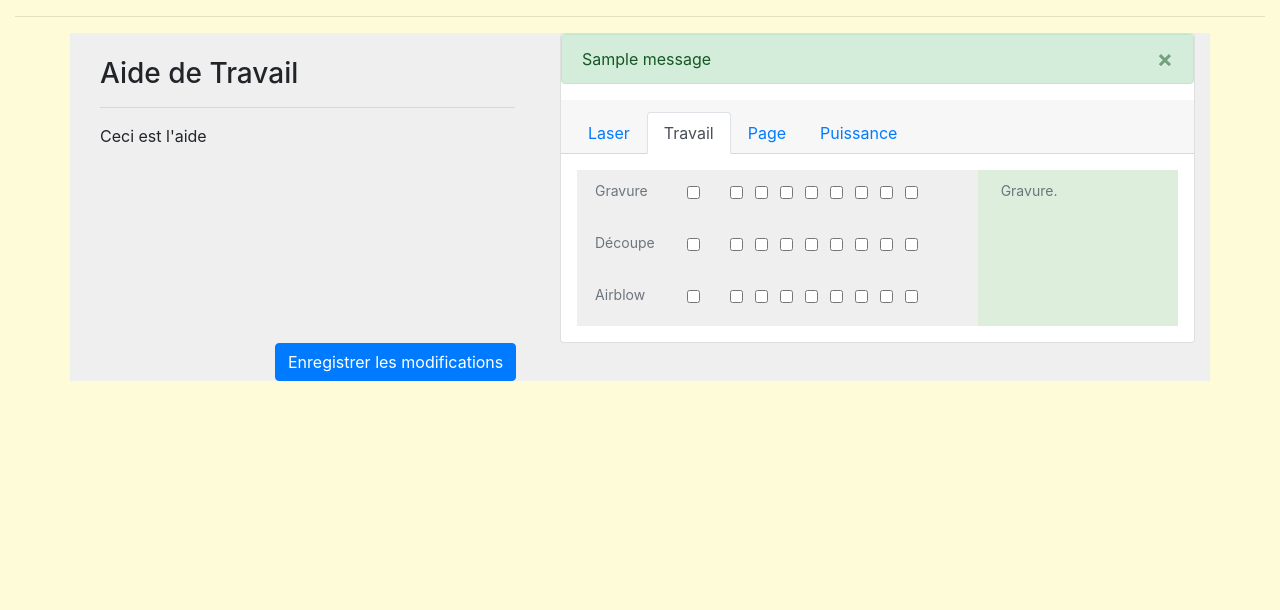
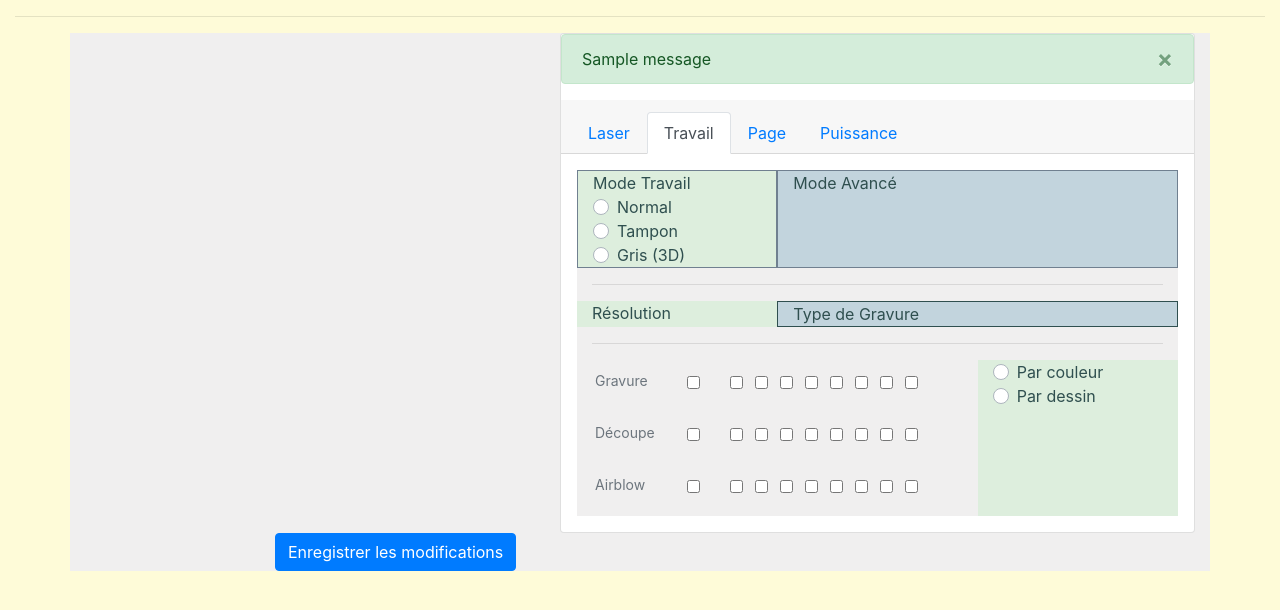
Before and after one commit to denis-bg/FlaskProject, a Flask app: template app/templates/ltt_config.html in a window 1280 px wide, after a click on "Travail". Shown: the part 56-666 px from the top of the page. Run offline with Flask 3, Linux system fonts and the light colour scheme; the template is opened without the code that fills it: values that come from a table or form of the project are taken from there, most other values are stand-ins (such as "Sample title", 1, 10 or a date in 2020); one stand-in notice (Sample message) is shown; some libraries are stand-ins or nearby versions.

Commit message:
Ca avance !

```diff
--- a/app/__init__.py
+++ b/app/__init__.py
@@ -1,6 +1,7 @@
 from flask import Flask
 from flask_fontawesome import FontAwesome
 from flask_bootstrap import Bootstrap
+from flask_uploads import UploadSet, configure_uploads
 from flask_wtf import FlaskForm
 # from flask_sqlalchemy import SQLAlchemy
 # from flask_migrate import Migrate
@@ -16,6 +17,10 @@ app.config.from_object(Config)
 fa = FontAwesome(app)
 bs = Bootstrap(app)
 
+fichiers = UploadSet('files', ('LCF', 'lcf'))
+configure_uploads(app, fichiers)
+
+lttdir = app.root_path + '/public/lttfiles/'
 '''
 db = SQLAlchemy(app)
 migrate = Migrate(app, db)
--- a/app/forms.py
+++ b/app/forms.py
@@ -1,7 +1,18 @@
 from flask_wtf import FlaskForm, Form
+from flask_wtf.file import FileRequired, FileAllowed
+from wtforms import DecimalField, StringField, FieldList, FormField, BooleanField, FileField, SubmitField
+from wtforms.validators import ValidationError, DataRequired, Email, EqualTo, Length
 
-from wtforms import DecimalField, StringField, FieldList, FormField, BooleanField
-from wtforms.validators import ValidationError, DataRequired, Email, EqualTo, Length
+
+class UploadForm(Form):
+
+    validators = [
+        FileRequired(message='There was no file!'),
+        FileAllowed(['lcf, LCF'], message='Must be a LCF file!')
+    ]
+
+    input_file = FileField('', validators=validators)
+    submit = SubmitField(label="Upload")
 
 
 class GDAInfo(FlaskForm):
--- a/app/public/lttfiles/text.txt
+++ /dev/null
@@ -1,4 +0,0 @@
-colorinfo(10.4, 90, '500', '0', '0'),
-colorinfo(100, 90.3, '500', '0', '0'),
-colorinfo(18.4, 37.2, '500', '0', '0'),
-colorinfo(65, 69, '500', '0', '0'),
--- a/app/routes.py
+++ b/app/routes.py
@@ -1,15 +1,16 @@
 import os
 
 from flask import render_template, flash, redirect, url_for, request, send_from_directory
-from app import app
-from app.forms import LTTForm
+from werkzeug.utils import secure_filename
+from app import app, lttdir, fichiers
+from app.forms import LTTForm, UploadForm
 from collections import namedtuple
 
 
 def populateLTTForm(filename):
     def divby10(s):
         l = len(s) - 1
-        return s[:l]+'.'+s[l:]
+        return s[:l] + '.' + s[l:]
 
     path = app.root_path + '/public/lttfiles/'
     file = path + filename
@@ -22,8 +23,8 @@ def populateLTTForm(filename):
     pow = lttinfos['Power'].split(" ")
     spe = lttinfos['Speed'].split(" ")
     ppi = lttinfos['PPI'].split(" ")
-    foc = lttinfos['FixFQ'].split(" ")
-    off = lttinfos['ZaxisOffset'].split(" ")
+    foc = lttinfos['ZaxisOffset'].split(" ")
+    off = lttinfos['PolygonOffset'].split(" ")
     gra = lttinfos['EngraveFlag'].split(" ")
     dec = lttinfos['CutFlag'].split(" ")
     air = lttinfos['AirBlowFlag'].split(" ")
@@ -31,7 +32,8 @@ def populateLTTForm(filename):
     colorinfo = namedtuple('ColorInfo', ['power', 'speed', 'ppi', 'offset', 'focus', 'gravure', 'decoupe', 'airblow'])
     ci = []
     for i in range(8):
-        ci.append(colorinfo(divby10(pow[i]), divby10(spe[i]), ppi[i], off[i], foc[i], 0 if '0' in gra[i] else 1, 0 if '0' in dec[i] else 1, 0 if '0' in air[i] else 1))
+        ci.append(colorinfo(divby10(pow[i]), divby10(spe[i]), ppi[i], off[i], foc[i], 0 if '0' in gra[i] else 1,
+                            0 if '0' in dec[i] else 1, 0 if '0' in air[i] else 1))
 
     print(0 if '0' in gra else 1)
     data = {
@@ -43,10 +45,42 @@ def populateLTTForm(filename):
     return data
 
 
+@app.route("/")
+def index():
+    return render_template("index.html")
+
+
 @app.route('/info')
 def showdir():
     a = "root_path : %s" % app.instance_path
     return a
+
+
+@app.route('/lttconfig', methods=['GET', 'POST'], strict_slashes=False)
+@app.route('/lttconfig/<name>', methods=['GET', 'POST'], strict_slashes=False)
+def lttconfig(name=None):
+    if not name:
+        filename = 'DEFAULT-LTT.LCF'
+    else:
+        filename = os.path.basename(name)
+        print(name+'-'+filename)
+    data = populateLTTForm(filename)
+    # data = populateLTTForm('text.txt')
+
+    form = LTTForm(data=data)
+    if form.validate_on_submit():
+        # A FAIRE : enregistrement du fichier
+        flash('Fichier enregistré', 'danger')
+        return render_template('ltt_config.html', form=form)
+        '''
+        print('debut')
+        for ci in form.colorinfos:
+            print(ci.power.data)
+        print('fin')
+        '''
+
+    print(form.errors)
+    return render_template('ltt_config.html', form=form)
 
 
 @app.route('/newfile', methods=['GET', 'POST'])
@@ -58,7 +92,7 @@ def newfile():
     if form.validate_on_submit():
         # A FAIRE : enregistrement du fichier
         flash('Fichier enregistré', 'danger')
-        return render_template('testpane.html', form=form)
+        return render_template('ltt_config.html', form=form)
         '''
         print('debut')
         for ci in form.colorinfos:
@@ -70,22 +104,46 @@ def newfile():
     return render_template('ltt_config.html', form=form)
 
 
+@app.route("/upload", methods=['GET', 'POST'])
+def upload():
+    if request.method == 'POST' and 'file' in request.files:
+        fichiers.save(request.files['file'])
+        flash("Fichier saved successfully.")
+        # return render_template('upload.html')
+        return redirect(url_for('lttconfig', name=request.files['file'].filename))
+        # return request.files['file'].filename
+    return render_template('upload.html')
+
+
+@app.route('/nup', methods=['GET', 'POST'])
+def nup():
+# https://n8henrie.com/2015/05/better-bootstrap-file-upload-button/
+# A CORRIGER
+    form = UploadForm()
+    if request.method == 'POST' and form.validate_on_submit():
+        input_file = request.files['input_file']
+        fichiers.save(input_file)
+        return redirect(url_for('lttconfig', name=input_file.filename))
+        # Do stuff
+    else:
+        return render_template('nupload.html', form=form)
+
 @app.route('/wfile')
 def writefile():
     path = app.root_path + '/public/lttfiles/'
-    file = path+'montest.txt'
-    fo= open(file, "w")
+    file = path + 'montest.txt'
+    fo = open(file, "w")
     filebuffer = ["brave new world"]
     fo.writelines(filebuffer)
     fo.close()
     return 'ok'
 
-
+'''
 @app.route('/showltt', methods=['GET', 'POST'])
 def showltt():
     colorinfo = namedtuple('ColorInfo', ['power', 'speed', 'ppi', 'offset', 'focus'])
     data = {
-        'colorinfos' : [
+        'colorinfos': [
             colorinfo(10.4, 90, '500', '0', '0'),
             colorinfo(100, 90.3, '500', '0', '0'),
             colorinfo(18.4, 37.2, '500', '0', '0'),
@@ -103,10 +161,4 @@ def showltt():
     print(form.errors)
     # return render_template('testpane.html', form=form)
     return render_template('ltt_config.html', form=form)
-
-
-
-
-@app.route("/")
-def index():
-    return render_template("index.html")
+'''
--- a/app/static/helpfiles/help-laser.html
+++ b/app/static/helpfiles/help-laser.html
@@ -1,4 +1,34 @@
 <br>
-<h3>Aide de Laser</h3>
+<h3>Onglet Laser</h3>
 <hr>
-<p>Ceci est l'aide</p>
+<p><small>
+L’onglet [Laser] comporte la Puissance, la Vitesse et le nombre d’impulsions (PPI) affectés à chacune
+des huit couleurs.
+</small></p>
+<p class="text-sm"><small>
+i.LASER permet de couper ou de graver au moyen de 8 groupes de puissance/ vitesse/nombre d’
+impulsions par pouce (PPI) représentés chacun par une couleur. Si, sur le dessin, une couleur
+diffère de ces 8 , le driver choisira une couleur similaire en fonction de sa valeur RVB.
+</small></p>
+<h6>Puissance</h6>
+<p><small>
+Cette fonction permet de moduler la puissance du laser en n’utilisant qu’une partie de sa puissance
+totale. Par exemple, en sélectionnant 50 % de puissance avec une machine de 30 W, la puissance
+générée sera d’environ 15 W
+</small></p>
+<hr>
+<p><small>
+L’onglet [Laser] comporte la Puissance, la Vitesse et le nombre d’impulsions (PPI) affectés à chacune
+des huit couleurs.
+</small></p>
+<p class="text-sm"><small>
+i.LASER permet de couper ou de graver au moyen de 8 groupes de puissance/ vitesse/nombre d’
+impulsions par pouce (PPI) représentés chacun par une couleur. Si, sur le dessin, une couleur
+diffère de ces 8, le driver choisira une couleur similaire en fonction de sa valeur RVB.
+</small></p>
+<p><small><bold>Puissance</bold></small></p>
+<p><small>
+Cette fonction permet de moduler la puissance du laser en n’utilisant qu’une partie de sa puissance
+totale. Par exemple, en sélectionnant 50 % de puissance avec une machine de 30 W, la puissance
+générée sera d’environ 15 W
+</small></p>
--- a/app/static/js/script.js
+++ b/app/static/js/script.js
@@ -8,7 +8,8 @@ function TestAlert() {
 
 $('#laser-tab').on('shown.bs.tab', function () { InitJS_Laser();  });
 function InitJS_Laser() {
-    loadHTML("help-content", "help-laser.html");
+    alert("JSLaser");
+    //loadHTML("help-content", "help-laser.html");
 }
 
 $('#travail-tab').on('shown.bs.tab', function () { InitJS_Travail();  });
@@ -17,29 +18,34 @@ function InitJS_Travail() {
     if($('#chkdecoupe').length > 0) chkdecoupe.onclick = function() { Toggle_flag('decoupe'); };
     if($('#chkairblow').length > 0) chkairblow.onclick = function() { Toggle_flag('airblow'); };
 
-    loadHTML("help-content", "help-travail.html");
+    //loadHTML("help-content", "help-travail.html");
 }
 
 $('#page-tab').on('shown.bs.tab', function () { InitJS_Page();  });
 function InitJS_Page() {
-    loadHTML("help-content", "help-page.html");
+    //loadHTML("help-content", "help-page.html");
 }
 
 $('#puissance-tab').on('shown.bs.tab', function () { InitJS_Puissance();  });
 function InitJS_Puissance() {
-    loadHTML("help-content", "help-puissance.html");
+    //loadHTML("help-content", "help-puissance.html");
 }
 
 function loadHTML(id, filename) {
-    //console.log(`div id: ${id}, filename: ${filename}`);
+    console.log(`div id: ${id}, filename: ${filename}`);
     element = document.getElementById(id);
     file = "static/helpfiles/"+filename;
+    alert(file)
+    //return
+    let xhttp;
     if (file) {
+      msg="2-"+file
+      alert(msg)
       xhttp = new XMLHttpRequest();
       xhttp.onreadystatechange = function() {
         //alert(filename);
         if (this.readyState == 4) {
-          if (this.status == 200) element.innerHTML = this.responseText;
+          if (this.status == 200) element.innerHTML = "Ok"; //this.responseText;
           if (this.status == 404) loadHTML("help-content", "help-404.html");
         }
       }
@@ -86,7 +92,6 @@ function TousLesMemes(e) {
   //}
 }
 
-
 $( document ).ready(function() {
-  loadHTML("help-content", "help-laser.html")
+  //loadHTML("help-content", "help-laser.html")
 });
--- a/app/static/styles/style.css
+++ b/app/static/styles/style.css
@@ -86,3 +86,5 @@ span {
   background-color: #f18973;
 }
 */
+
+#
--- a/app/templates/_travail.html
+++ b/app/templates/_travail.html
@@ -52,6 +52,45 @@
 </div-->
 
 <div class="container ltt-col1">
+    <div class="row">
+        <div class="col col-md-4 ltt-col2" style="border: solid; border-width: 1px; border-color: slategray;">
+            Mode Travail
+            <div class="custom-control custom-radio">
+              <input type="radio" id="trv-mode-normal" name="trv-mode" class="custom-control-input">
+              <label class="custom-control-label" for="trv-mode-normal">Normal</label>
+            </div>
+            <div class="custom-control custom-radio">
+              <input type="radio" id="trv-mode-tampon" name="trv-mode" class="custom-control-input">
+              <label class="custom-control-label" for="trv-mode-tampon">Tampon</label>
+            </div>
+            <div class="custom-control custom-radio">
+              <input type="radio" id="trv-mode-gris" name="trv-mod" class="custom-control-input">
+              <label class="custom-control-label" for="trv-mode-gris">Gris (3D)</label>
+            </div>
+        </div>
+
+        <div class="col col-md-8 ltt-col3" style="border: solid; border-width: 1px; border-color: slategray;">
+            Mode Avancé
+        </div>
+    </div>
+
+    <hr>
+
+    <div class="row">
+        <div class="col col-md-4 ltt-col2">
+            Résolution
+        </div>
+
+        <div class="col col-md-8 ltt-col3" style="border: solid; border-width: 1px;">
+            Type de Gravure
+        </div>
+    </div>
+
+    <hr>
+
+    <div class="row">
+
+    </div>
     <div class="row">
         <div class="col col-md-8">
             <div class="form-row ltt-form-ps"><!-- align-items-center"-->
@@ -115,10 +154,18 @@
 
         <!--div class="form-group col-md-2"-->
         <div class="col col-md-4 ltt-col2">
-            <div class="form-group">
+            <div class="custom-control custom-radio">
+              <input type="radio" id="trv-cutmode-couleur" name="trv-cutmode" class="custom-control-input">
+              <label class="custom-control-label" for="trv-cutmode-couleur">Par couleur</label>
+            </div>
+            <div class="custom-control custom-radio">
+              <input type="radio" id="trv-cutmode-dessin" name="trv-cutmode" class="custom-control-input">
+              <label class="custom-control-label" for="trv-cutmode-dessin">Par dessin</label>
+            </div>
+            <!--div class="form-group">
                 <input type="text"
-                       class="form-control form-control-sm ltt-travail-label" disabled placeholder="Gravure.">
-            </div>
+                       class="form-control form-control-sm ltt-travail-label" disabled placeholder="Gravure">
+            </div-->
         </div>
     </div>
     <!--/div-->
--- a/app/templates/index.html
+++ b/app/templates/index.html
@@ -11,8 +11,9 @@
                 <h1 class="card-title">Card title</h1>
                 <p class="card-text">Some quick example text to build on the card title and make up the bulk of the
                     card's content.</p>
-                <a href="{{ url_for('newfile') }}" class="btn btn-primary">Nouveau fichier</a>
-                <a href="{{ url_for('showltt') }}" class="btn btn-primary">Charger fichier</a>
+                <p>{{ url_for('lttconfig') }}</p>
+                <a href="{{ url_for('lttconfig') }}" class="btn btn-primary">Nouveau fichier</a>
+                <a href="{{ url_for('upload') }}" class="btn btn-primary">Charger fichier</a>
             </div>
         </div>
 
--- a/config.py
+++ b/config.py
@@ -1,6 +1,6 @@
 import os
 basedir = os.path.abspath(os.path.dirname(__file__))
-
+print(basedir)
 
 class Config(object):
     SECRET_KEY = os.environ.get('SECRET_KEY') or 'you-will-never-guess'
@@ -8,3 +8,5 @@ class Config(object):
         'sqlite:///' + os.path.join(basedir, 'app.db')
     SQLALCHEMY_TRACK_MODIFICATIONS = False
     ALLOWED_EXTENSIONS = ['LCF']
+    UPLOADED_FILES_DEST = 'app/public/lttfiles/'
+    MAX_CONTENT_SIZE = 10000
--- a/requirements.txt
+++ b/requirements.txt
@@ -1,5 +1,6 @@
 click==8.1.3
 Flask==2.2.2
+Flask-Reuploaded==1.2.0
 Flask-SQLAlchemy==3.0.0
 greenlet==1.1.3
 gunicorn==20.1.0
```
Also changed, not shown: app/templates/upload.html (added, +28 -0 lines).
